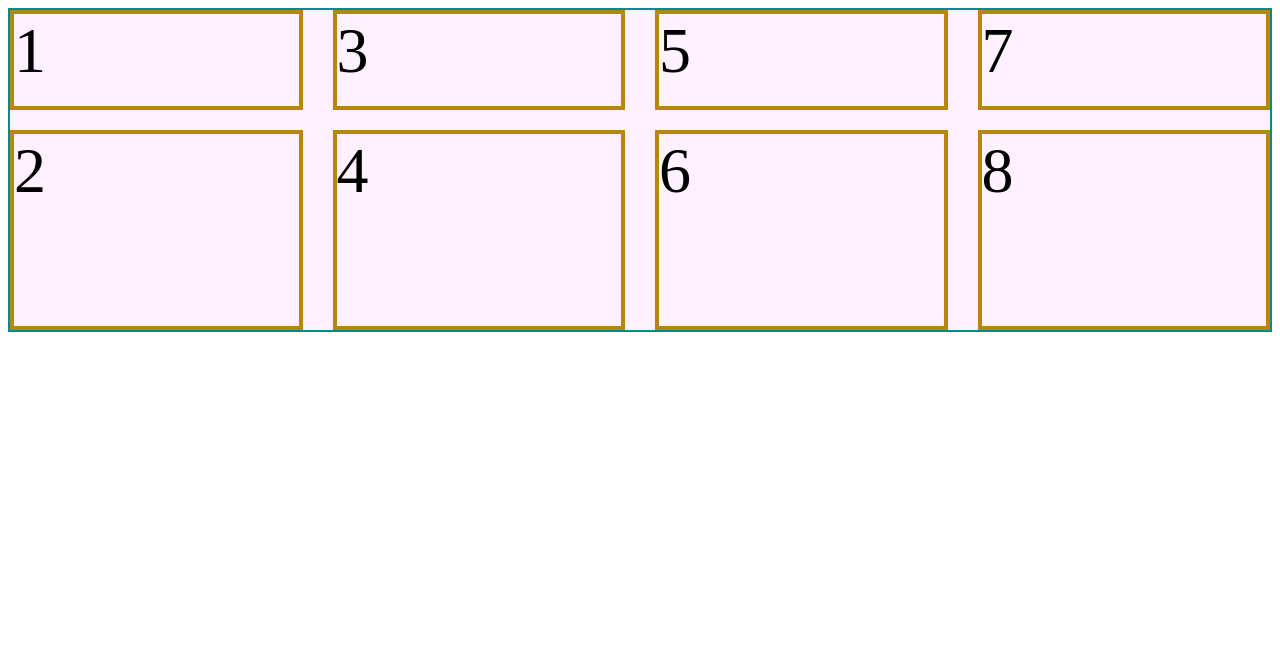
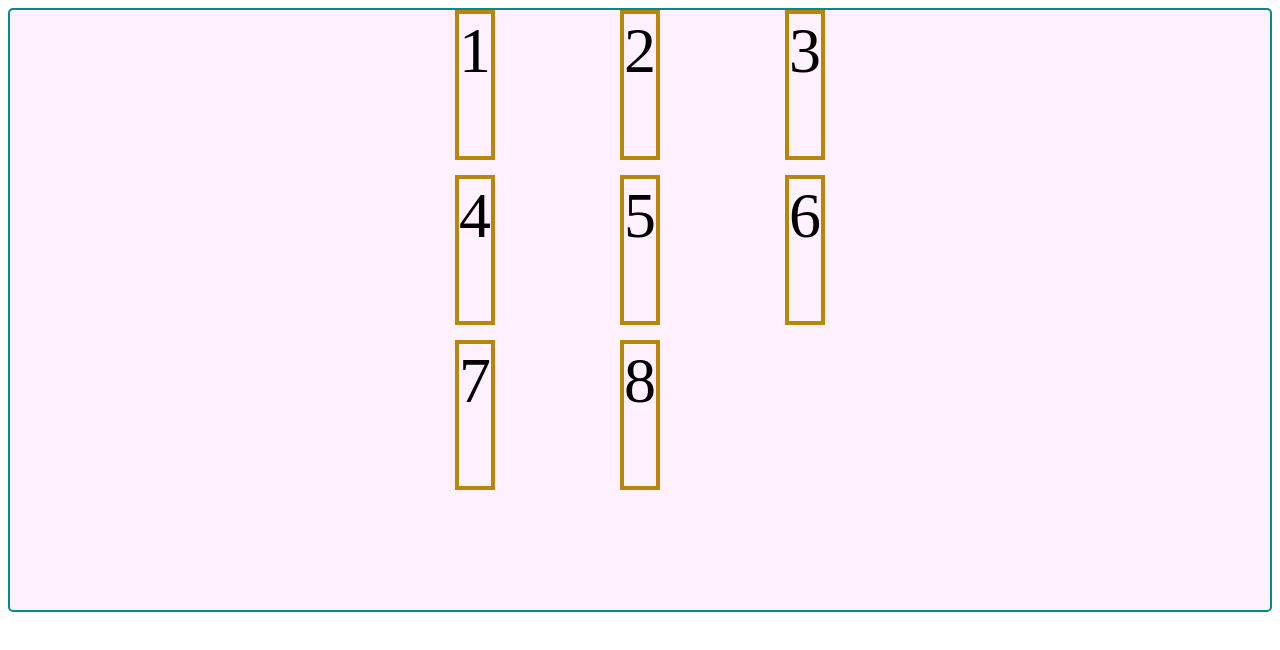
Before and after one commit to HarveyPFQ/Basic-CSS-Grid, a plain HTML site: page index.html in a window 1280 px wide. Drawn offline with Linux system fonts and the light colour scheme.

Commit message:
This is align properties with content, items and self

```diff
--- a/main.css
+++ b/main.css
@@ -2,12 +2,14 @@
   display: grid;
   background-color: #fff1ff;
   border: 2px solid darkcyan;
-  /* grid-template-columns: 100px 200px 300px; */
-  grid-auto-flow: column;
-  grid-template-rows: 100px 200px;
-  /* grid-auto-rows: 120px; */
-  row-gap: 20px;
-  column-gap: 30px;
+  border-radius: 5px;
+  grid-template-columns: 150px 150px 150px;
+  /* grid-auto-flow: column; */
+  grid-auto-rows: 150px;
+  gap: 15px;
+  height: 600px;
+  justify-content: center;
+  justify-items: center;
 }
 
 .item {
```
